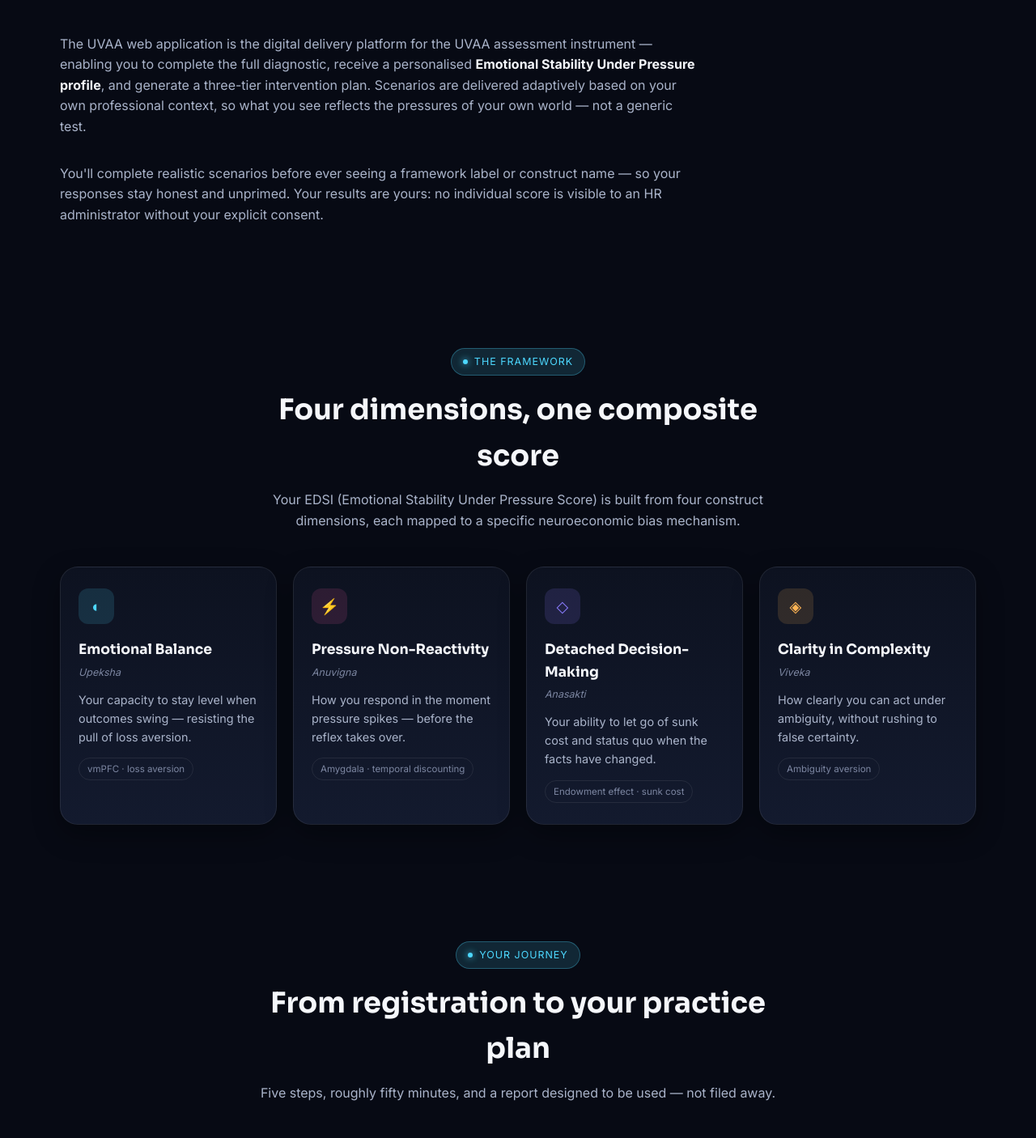
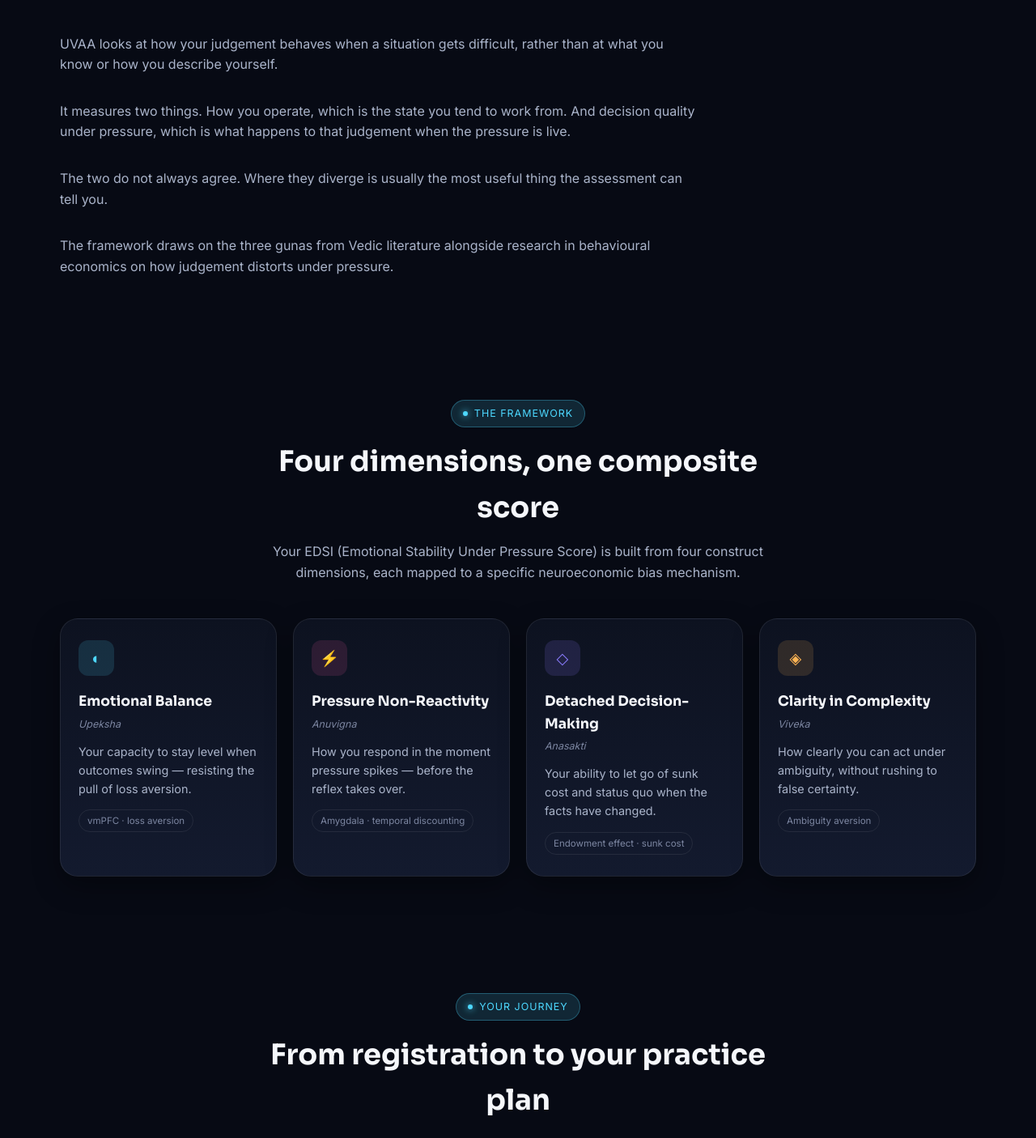
Before and after one commit to uvaa2026/dev01, a React (Vite) app: page / in a window 1280 px wide. Shown: the part 1020-2426 px from the top of the page at 81% size. Built offline with nearby package versions, Linux system fonts and the light colour scheme; no server answers.

Commit message:
Fix About and welcome styling.

```diff
--- a/src/components/Header.jsx
+++ b/src/components/Header.jsx
@@ -28,7 +28,9 @@ export default function Header() {
           <li><Link to="/#about" onClick={() => setOpen(false)}>About UVAA</Link></li>
           <li><Link to="/#dimensions" onClick={() => setOpen(false)}>The Framework</Link></li>
           <li><Link to="/#how-it-works" onClick={() => setOpen(false)}>How it works</Link></li>
-          <li><Link to="/#organisations" onClick={() => setOpen(false)}>For Organisations</Link></li>
+          {!isAuthenticated && (
+            <li><Link to="/#organisations" onClick={() => setOpen(false)}>For Organisations</Link></li>
+          )}
         </ul>
 
         <div className="nav-actions">
--- a/src/index.css
+++ b/src/index.css
@@ -403,6 +403,9 @@ section { padding: 72px 0; position: relative; }
 .section-head p {
   color: var(--text-secondary);
   font-size: 1rem;
+}
+.section-head p + p {
+  margin-top: 10px;
 }
 
 /* ---- Overview text block ---- */
--- a/src/pages/Welcome.jsx
+++ b/src/pages/Welcome.jsx
@@ -62,16 +62,21 @@ export default function Welcome() {
           </div>
           <div className="overview">
             <p className="overview-copy">
-              The UVAA web application is the digital delivery platform for the UVAA assessment
-              instrument — enabling you to complete the full diagnostic, receive a personalised{' '}
-              <strong>Emotional Stability Under Pressure profile</strong>, and generate a three-tier
-              intervention plan. Scenarios are delivered adaptively based on your own professional
-              context, so what you see reflects the pressures of your own world — not a generic test.
+              UVAA looks at how your judgement behaves when a situation gets difficult, rather than at
+              what you know or how you describe yourself.
             </p>
             <p className="overview-copy">
-              You'll complete realistic scenarios before ever seeing a framework label or construct
-              name — so your responses stay honest and unprimed. Your results are yours: no individual
-              score is visible to an HR administrator without your explicit consent.
+              It measures two things. How you operate, which is the state you tend to work from. And
+              decision quality under pressure, which is what happens to that judgement when the
+              pressure is live.
+            </p>
+            <p className="overview-copy">
+              The two do not always agree. Where they diverge is usually the most useful thing the
+              assessment can tell you.
+            </p>
+            <p className="overview-copy">
+              The framework draws on the three gunas from Vedic literature alongside research in
+              behavioural economics on how judgement distorts under pressure.
             </p>
           </div>
         </div>
@@ -125,7 +130,8 @@ export default function Welcome() {
           <div className="section-head">
             <span className="eyebrow"><span className="dot"></span> Your journey</span>
             <h2>From registration to your practice plan</h2>
-            <p>Five steps, roughly fifty minutes, and a report designed to be used — not filed away.</p>
+            <p>Two parts, one sitting, 35 to 45 minutes.</p>
+            <p>Part one asks how you tend to respond in everyday situations.<br />Part two puts you in work situations and asks what you would do.</p>
           </div>
 
           <div className="journey">
```
